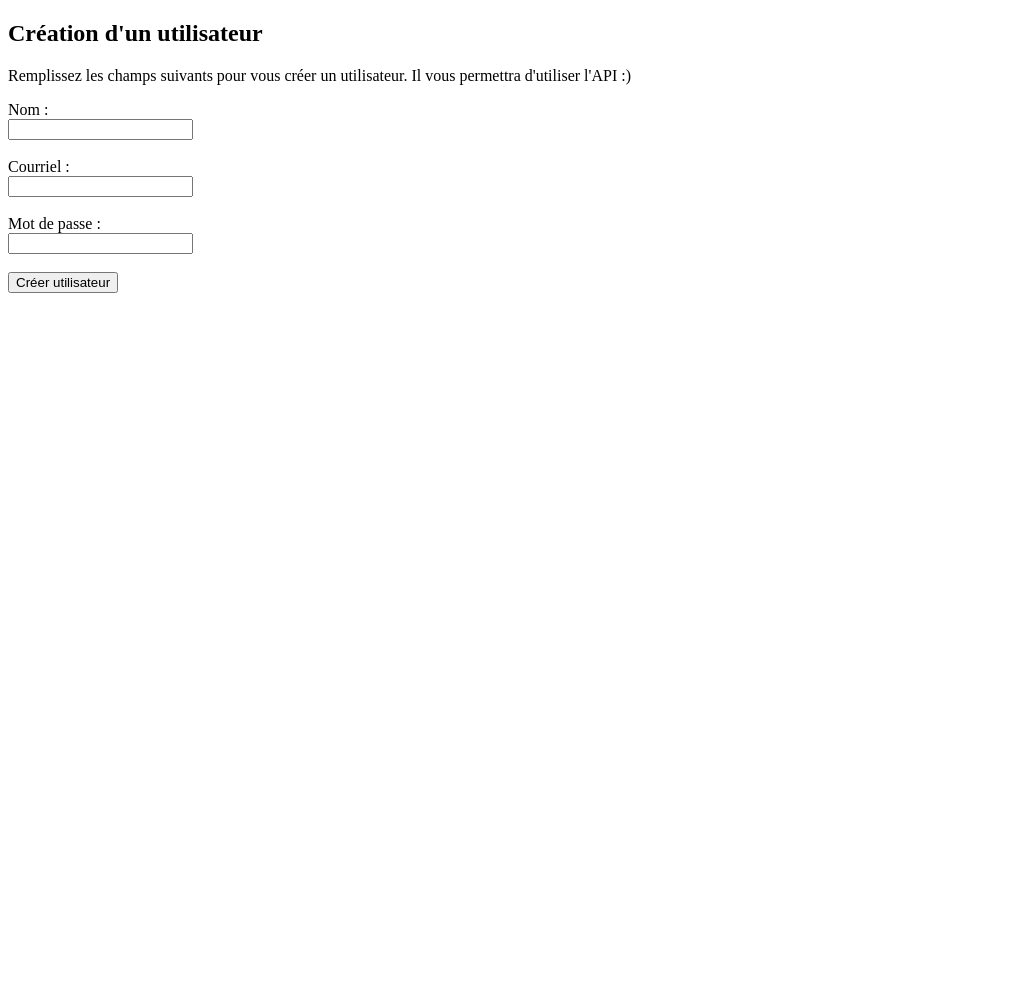
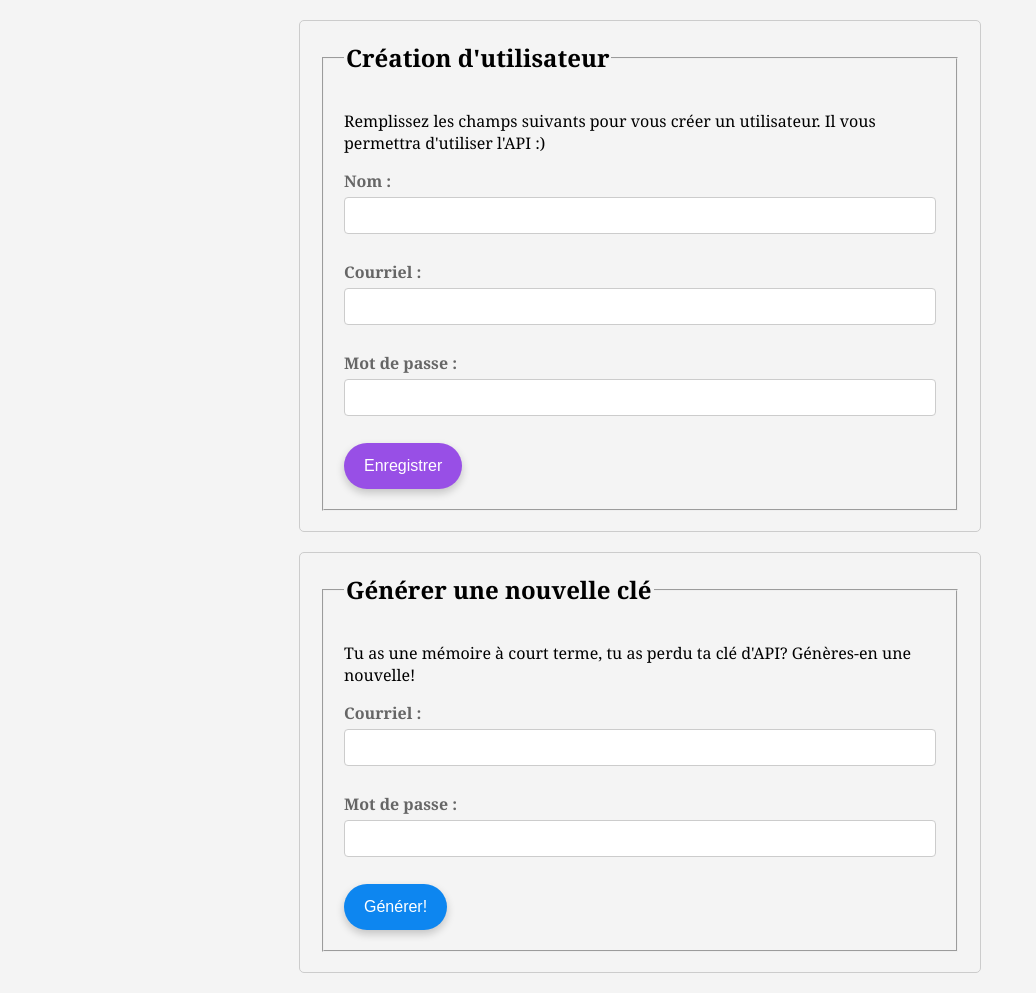
Before and after one commit to marilouh315/AppGeneral-SW, a plain HTML site: page index.html in a window 1280 px wide. Shown: the whole page, without its empty margins (0-1036 px from the left). Before the commit the page ends 800 px from the top, so only its background shows below. Drawn offline with Linux system fonts and the light colour scheme.

Commit message:
ajouts html, js, css

```diff
--- a/assets/css/style.css
+++ b/assets/css/style.css
@@ -0,0 +1,86 @@
+body {
+    font-family:Cambria, Cochin, Georgia, Times, 'Times New Roman', serif;
+    background-color: #f4f4f4;
+    margin: 0;
+    padding: 0;
+}
+
+/* Style du conteneur principal */
+.main-conteneur, .conteneur2 {
+    width: 50%;
+    margin: 20px auto;
+    padding: 20px;
+    border: 1px solid #ccc;
+    border-radius: 5px;
+}
+
+/* Style des étiquettes des champs */
+label {
+    font-weight: bold;
+    color: #666;
+}
+
+/* Style des champs de saisie */
+input[type="text"],
+input[type="email"],
+input[type="password"] {
+    width: 100%;
+    padding: 10px;
+    margin: 5px 0;
+    border: 1px solid #ccc;
+    border-radius: 4px;
+    box-sizing: border-box;
+}
+
+/* Style du bouton */
+input[type="submit"] {
+    width: 100%;
+    background-color: #d7b7f9;
+    color: white;
+    padding: 14px 20px;
+    margin: 8px 0;
+    border: none;
+    border-radius: 4px;
+    cursor: pointer;
+}
+
+#bouton_submit {
+    background-color: #984fe6;
+    font-size: 16px;
+    color: white;
+    padding: 14px 20px;
+    border: none;
+    border-radius: 25px;
+    cursor: pointer;
+    box-shadow: 0 4px 8px 0 rgba(0,0,0,0.2);
+}
+
+/* Change la couleur du bouton au survol */
+#bouton_submit:hover {
+    background-color: #cba8f0;
+}
+
+#bouton_submit_cle {
+    background-color: #0d86f0;
+    font-size: 16px;
+    color: white;
+    padding: 14px 20px;
+    border: none;
+    border-radius: 25px;
+    cursor: pointer;
+    box-shadow: 0 4px 8px 0 rgba(0,0,0,0.2);
+}
+#bouton_submit_cle:hover {
+    background-color: #b3dbff;
+}
+
+
+fieldset {
+    padding: 20px; /* Ajoute un padding de 20px autour du contenu du fieldset */
+}
+
+legend {
+    font-size: 1.5em; /* Définit la taille de la police du légende */
+    font-weight: bold; /* Met le texte du légende en gras */
+
+}
--- a/assets/js/script.js
+++ b/assets/js/script.js
@@ -1,7 +1,9 @@
-// function ajouterUtilisateur() {
-//     fetch(`https://restcountries.com/v3.1/translation/${input_pays}`)
-//     .then(response => response.json())
-//     .then(data => {
-//         console.log(data);
-//     });
-// }
+function ajouterUtilisateur() {
+    fetch(`https://restcountries.com/v3.1/translation/${input_pays}`)
+    .then(response => response.json())
+    .then(data => {
+        console.log(data);
+        console.log(data[0]);
+
+    });
+}
--- a/index.html
+++ b/index.html
@@ -10,9 +10,10 @@
 </head>
 <body>
     <div class="main-conteneur">
-        <h2>Création d'un utilisateur</h2>
+        <fieldset>
+            <legend>Création d'utilisateur</legend>
+            <form action="" method="POST">
                 <p>Remplissez les champs suivants pour vous créer un utilisateur. Il vous permettra d'utiliser l'API :)</p>
-        <form action="/create_user" method="POST">
                 <label for="nom">Nom :</label><br>
                 <input type="text" id="nom" name="nom" required><br><br>
 
@@ -22,8 +23,27 @@
                 <label for="mot_de_passe">Mot de passe :</label><br>
                 <input type="password" id="mot_de_passe" name="mot_de_passe" required><br><br>
 
-            <input type="submit" value="Créer utilisateur">
+                <button type="submit" id="bouton_submit" onclick="">Enregistrer</button>
+
             </form>
+        </fieldset>
+    </div>
+    <div class="conteneur2">
+        <fieldset>
+            <legend>Générer une nouvelle clé</legend>
+            <form action="" method="PUT">
+                <p>Tu as une mémoire à court terme, tu as perdu ta clé d'API? Génères-en une nouvelle!</p>
+
+                <label for="courriel">Courriel :</label><br>
+                <input type="email" id="courriel" name="courriel_cle" required><br><br>
+
+                <label for="mot_de_passe">Mot de passe :</label><br>
+                <input type="password" id="mot_de_passe" name="mot_de_passe_cle" required><br><br>
+
+                <button type="submit" id="bouton_submit_cle" onclick="">Générer!</button>
+
+            </form>
+        </fieldset>
     </div>
 </body>
 </html>
```
Lines whose indentation alone changed are shown as unchanged.
